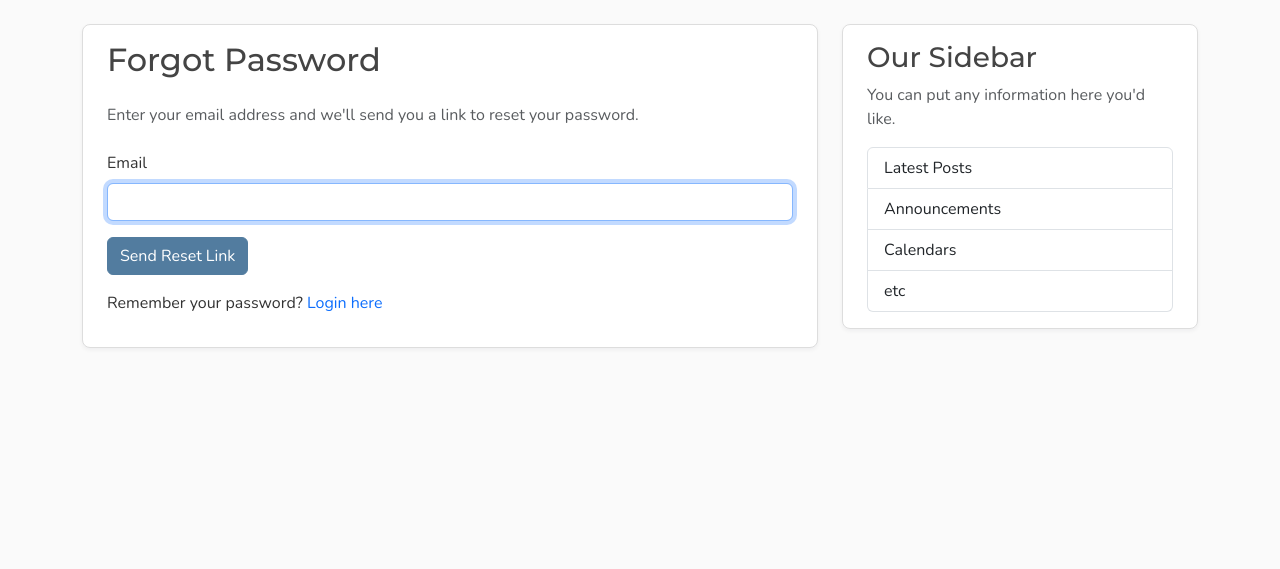
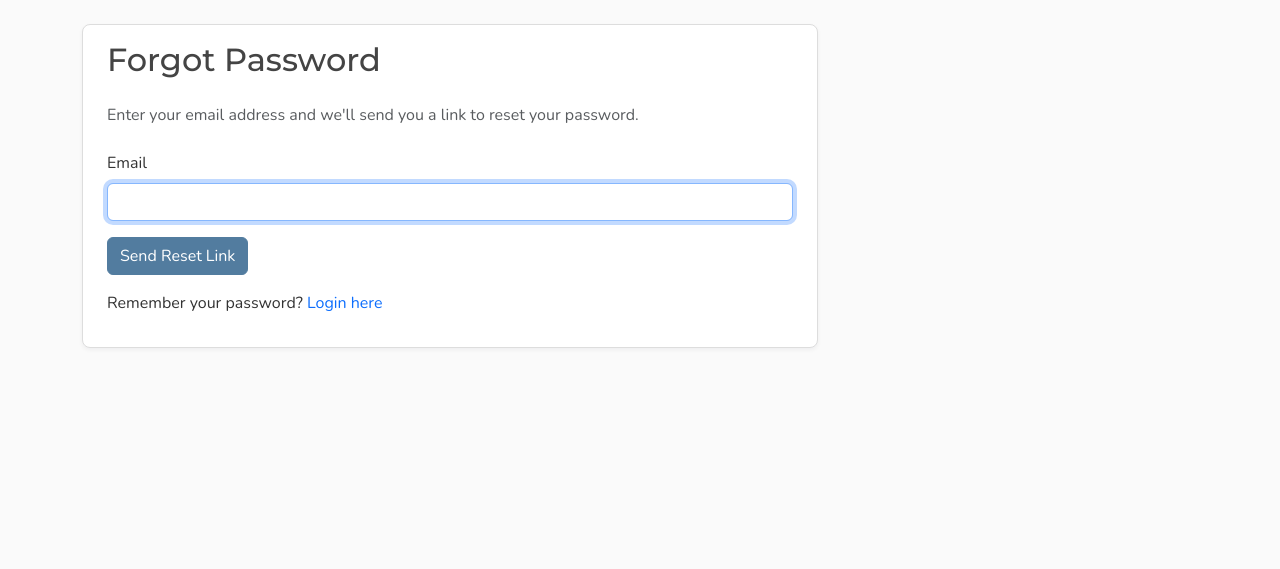
Before and after one commit to Krishna-Thombare/My-Blogs-FastAPI, a FastAPI app: page /forgot-password in a window 1280 px wide. Shown: the part 56-625 px from the top of the page. Run offline with FastAPI, Linux system fonts and the light colour scheme; parts of the project's set-up code (start-up, migrations or seed data) failed here and were passed over.

Commit message:
hide sidebar

```diff
--- a/templates/layout.html
+++ b/templates/layout.html
@@ -134,16 +134,16 @@
                     {% endblock content %}
                 </div>
                 <aside class="col-md-4">
-                    <div class="content-section py-3 px-4 mb-4">
+                    {# <div class="content-section py-3 px-4 mb-4">
                         <h3>Our Sidebar</h3>
-                        <p class="text-body-secondary">You can put any information here you'd like.</p>
+                        <p class="text-body-secondary">-------</p>
                         <ul class="list-group">
                             <li class="list-group-item">Latest Posts</li>
                             <li class="list-group-item">Announcements</li>
                             <li class="list-group-item">Calendars</li>
                             <li class="list-group-item">etc</li>
                         </ul>
-                    </div>
+                    </div> #}
                 </aside>
             </div>
         </main>
```
